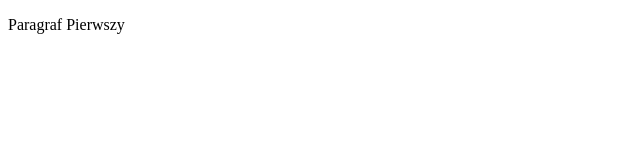
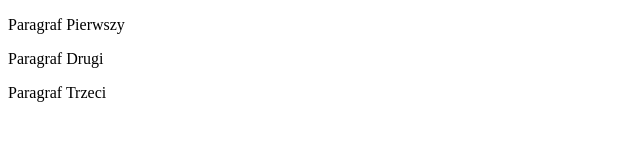
Before and after one commit to juliakrajcarz67/gitjestgit, a plain HTML site: page index.html in a window 1280 px wide. Shown: the whole page, without its empty margins (0-640 px from the left). Drawn offline with Linux system fonts and the light colour scheme.

Commit message:
trzeci paragraf

```diff
--- a/index.html
+++ b/index.html
@@ -6,5 +6,7 @@
 </head>
 <body>
     <p>Paragraf Pierwszy</p>
+    <p>Paragraf Drugi</p>
+    <p>Paragraf Trzeci</p>
 </body>
 </html>
```
